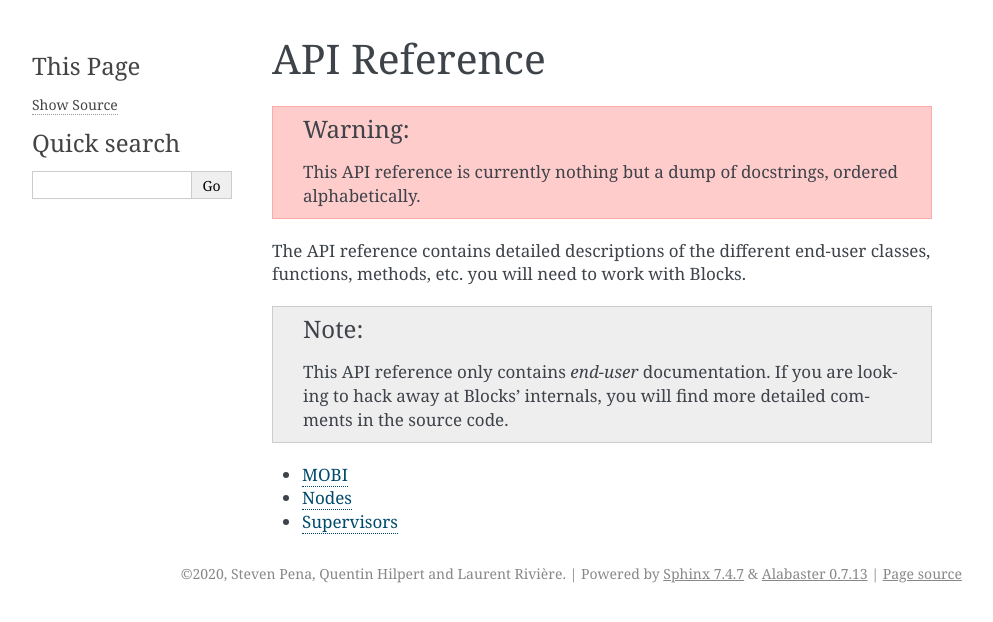
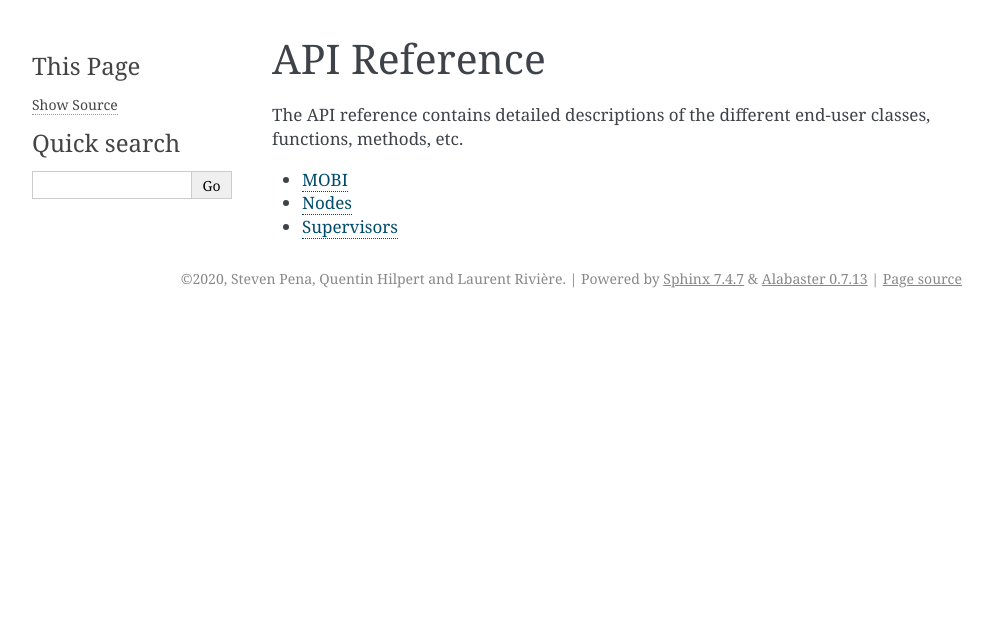
Before and after one commit to superlevure/OCTOBUS_egse_software, a Sphinx documentation site: the page built from docs/api/index.rst, in a window 1280 px wide. Shown: the top 622 px of the page, without its empty margins (148-1141 px from the left). Built offline with Sphinx 7.4.7, drawn with Linux system fonts in a browser that asks for light colours.

Commit message:
updated index api

```diff
--- a/docs/api/index.rst
+++ b/docs/api/index.rst
@@ -1,19 +1,10 @@
 API Reference
 =============
 
-.. warning::
-
-   This API reference is currently nothing but a dump of docstrings, ordered
-   alphabetically.
 
 The API reference contains detailed descriptions of the different end-user
-classes, functions, methods, etc. you will need to work with Blocks.
+classes, functions, methods, etc.
 
-.. note::
-
-   This API reference only contains *end-user* documentation. If you are
-   looking to hack away at Blocks' internals, you will find more detailed
-   comments in the source code.
 
 .. toctree::
    :glob:
```
